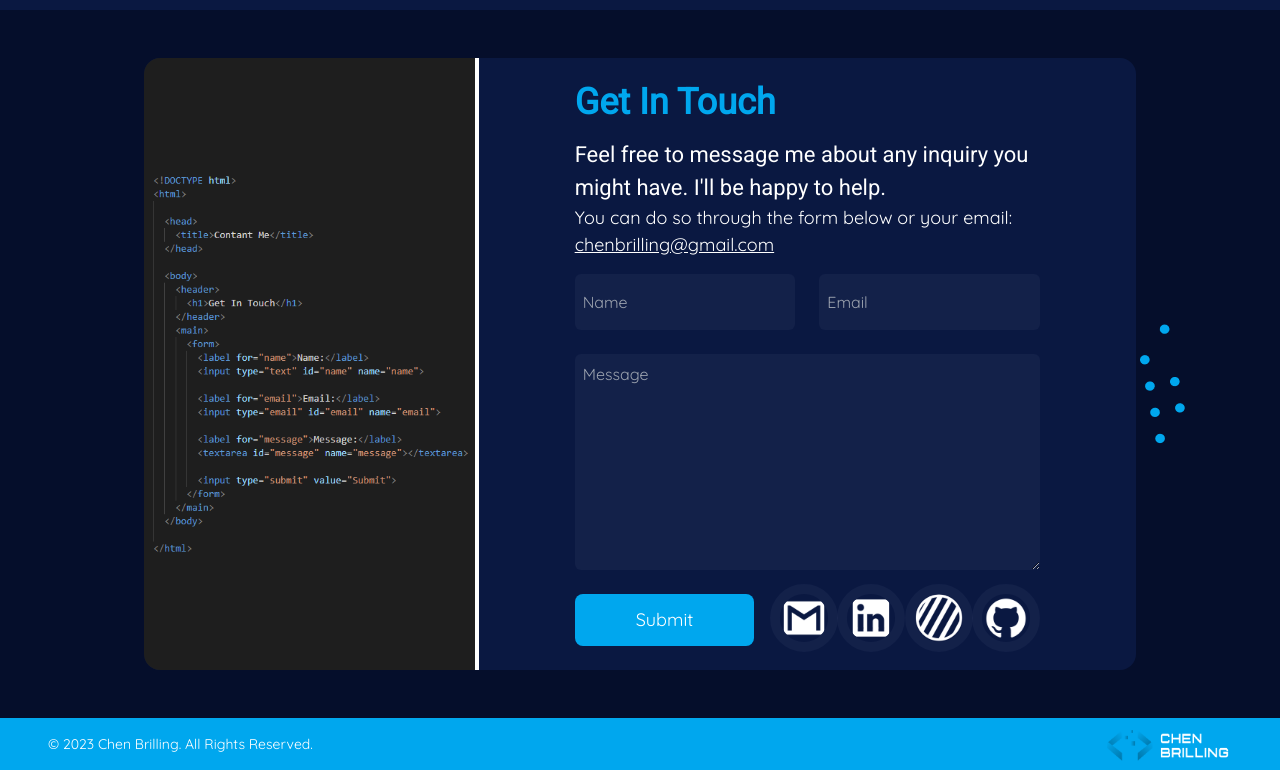
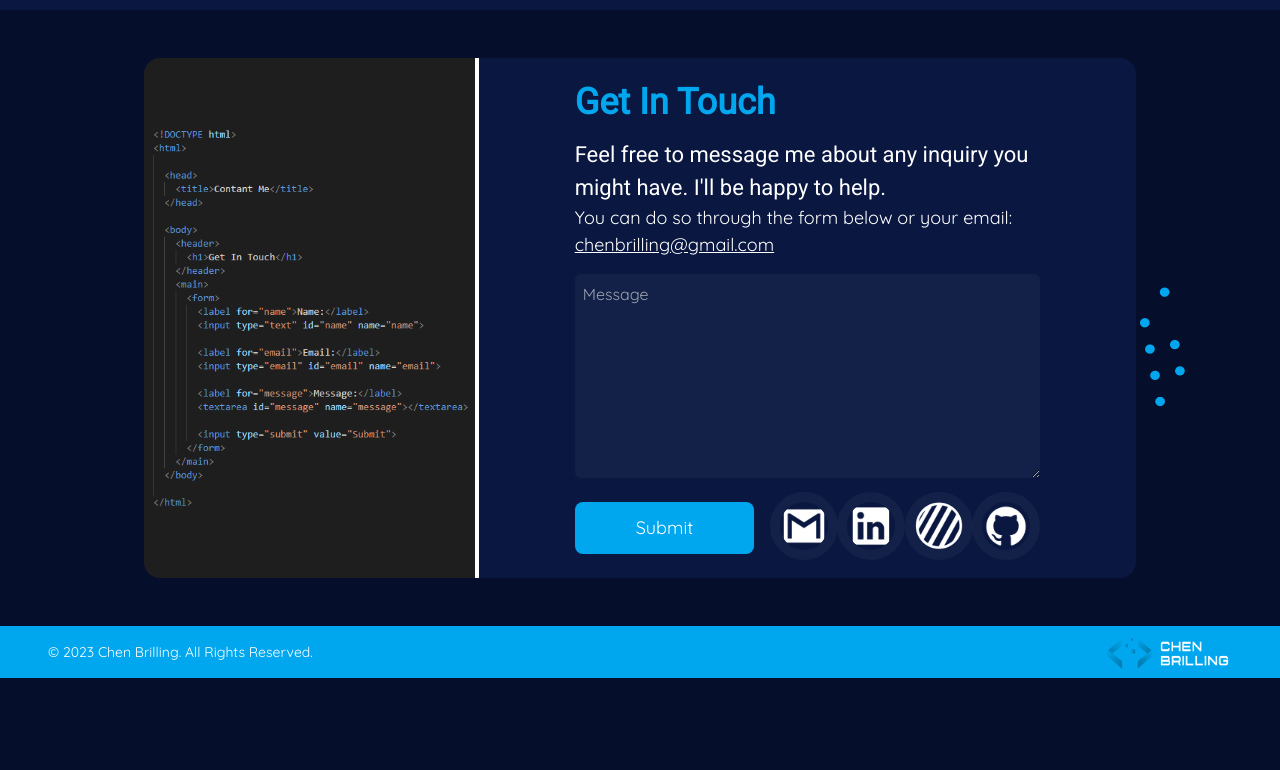
Before and after one commit to darksouul/client, a Vue app: page / in a window 1280 px wide. Shown: the part 3943-4713 px from the top of the page. After the commit the page ends 4621 px from the top, so only its background shows below. Built offline with nearby package versions, Linux system fonts and the light colour scheme; some icons are missing; what vue3-particles would draw is missing.

Commit message:
Update ContactMe.vue

```diff
--- a/src/components/ContactMe.vue
+++ b/src/components/ContactMe.vue
@@ -83,8 +83,8 @@ export default {
           <form
             name="contact"
             method="POST"
+            data-netlify="true"
             netlify-honeypot="bot-field"
-            data-netlify="true"
           >
 
 
@@ -92,14 +92,14 @@ export default {
 
             <div class="grid grid-cols-4 grid-rows-4 gap-4 sm:gap-6 mt-4">
               <input
-                type="text"
+                type="hidden"
                 name="name"
                 placeholder="Name"
                 required
                 class="col-span-4 xl:col-span-2 rounded-md bg-psy-icon-dark-blue/[0.1] p-2 py-4 font-quicksand text-[16px] text-white"
               />
               <input
-                type="email"
+                type="hidden"
                 name="email"
                 placeholder="Email"
                 required
@@ -107,7 +107,7 @@ export default {
               />
 
               <textarea
-                type="text"
+                type="hidden"
                 name="text"
                 placeholder="Message"
                 required
```
